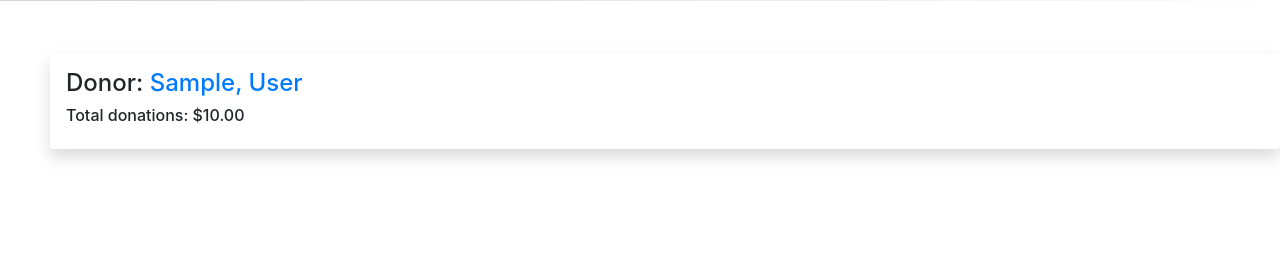
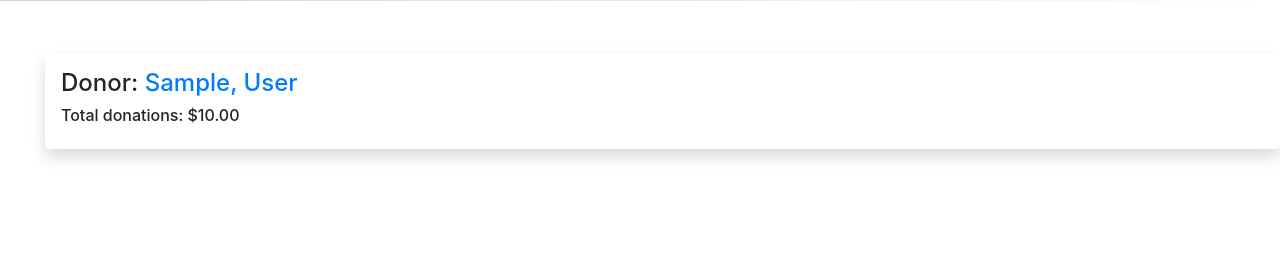
Before and after one commit to brettbeeching/django_campaign_data, a Django app: page /campaigndata/donors/ in a window 1280 px wide. Shown: the part 304-560 px from the top of the page. Run offline with Django 3.2, Linux system fonts and the light colour scheme; tables that the repository leaves empty hold one stand-in row (values such as "Sample post"); some libraries are stand-ins or nearby versions.

Commit message:
changed margin spacing to 5 px on each side in listviews

```diff
--- a/campaigndata/templates/campaigndata/donation_list.html
+++ b/campaigndata/templates/campaigndata/donation_list.html
@@ -8,7 +8,7 @@
   {% if object_list %}
   <ul>
     {% for donation in object_list %}
-      <div class="shadow p-3 mb-5 bg-white rounded" style="margin-left:10px;margin-top:20px">
+      <div class="shadow p-3 mb-5 bg-white rounded" style="margin-left:5px; margin-right:5;margin-top:20px">
         <h4>Donation Amount: <a href="{{donation.get_absolute_url }}">${{ donation.donation_amount|floatformat:2 }}</a></h4>
         <h6>Donor: <a href="{{ donation.donor.get_absolute_url }}"> {{donation.donor.last_name}}, {{ donation.donor.first_name}}</a> </h6>
 
--- a/campaigndata/templates/campaigndata/donor_list.html
+++ b/campaigndata/templates/campaigndata/donor_list.html
@@ -8,7 +8,7 @@
   {% if object_list %}
   <ul>
     {% for object in object_list %}
-      <div class="shadow p-3 mb-5 bg-white rounded" style="margin-left:10px;margin-top:20px">
+      <div class="shadow p-3 mb-5 bg-white rounded" style="margin-left:5px; margin-right:5;margin-top:20px">
         <h4>Donor: <a href="{{object.get_absolute_url }}">{{ object.first_name }}, {{ object.last_name }}</a></h4>
         <h6>
           Total donations: ${% if object.total_donations %}{{ object.total_donations|floatformat:2 }}
--- a/campaigndata/templates/campaigndata/organization_list.html
+++ b/campaigndata/templates/campaigndata/organization_list.html
@@ -8,7 +8,7 @@
   {% if object_list %}
   <ul>
     {% for object in object_list %}
-      <div class="shadow p-3 mb-5 bg-white rounded"  style="margin-left:10px;margin-top:20px">
+      <div class="shadow p-3 mb-5 bg-white rounded"  style="margin-left:5px; margin-right:5;margin-top:20px">
         <h4>Donor: <a href="{{object.get_absolute_url }}">{{ object.name }}</a></h4>
         <h6>
           Total donations: ${% if object.total_donations %}{{ object.total_donations|floatformat:2 }}
```
